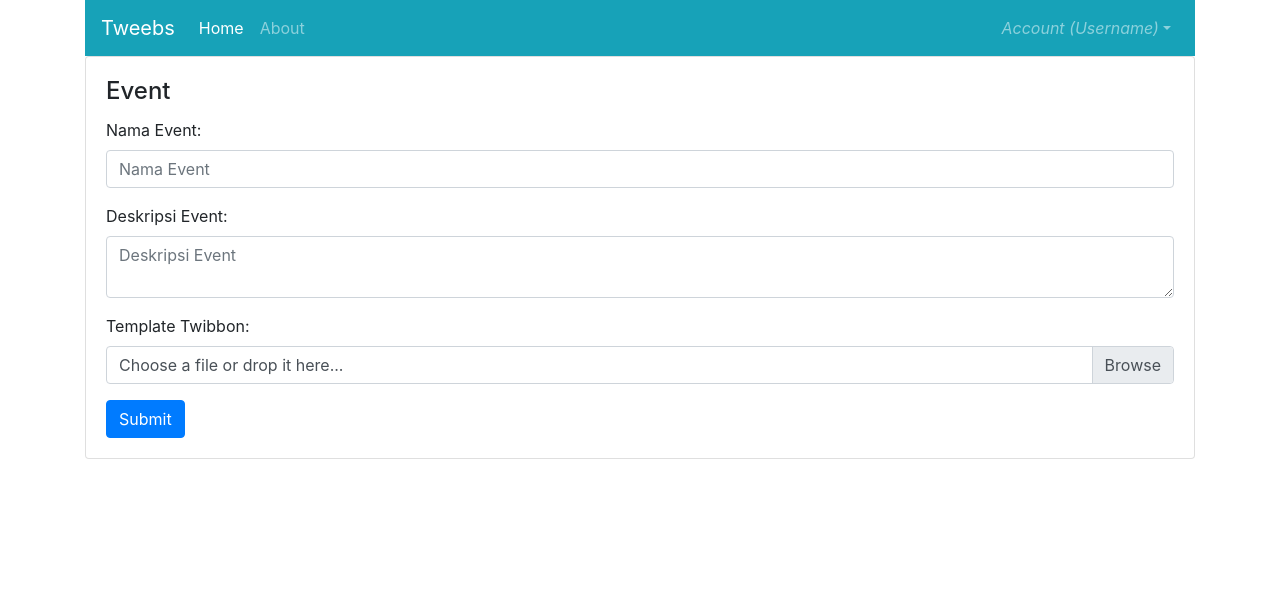
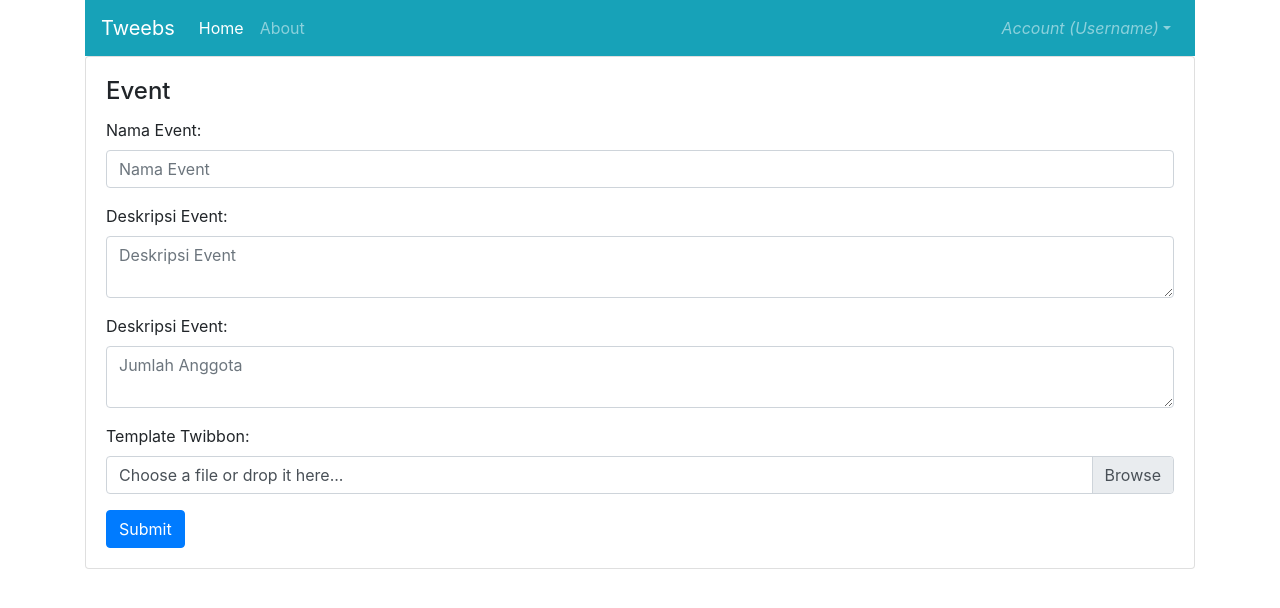
Before and after one commit to abisatria1/DIPL, a Vue app in the folder frontend/: page /event/add in a window 1280 px wide. Shown: the top 608 px of the page. Built offline with nearby package versions, Linux system fonts and the light colour scheme.

Commit message:
cleanup
Signed-off-by: Iqbal Syamil Ayasy <iqbal@pintu.co.id>

```diff
--- a/frontend/src/views/addEvent.vue
+++ b/frontend/src/views/addEvent.vue
@@ -29,6 +29,21 @@
           required
         ></b-form-textarea>
       </b-form-group>
+
+      <b-form-group
+        id="input-group-4"
+        label="Deskripsi Event:"
+        label-for="input-4"
+      >
+        <b-form-textarea
+          id="input-4"
+          v-model="form.jumlah_anggota"
+          type="text"
+          placeholder="Jumlah Anggota"
+          required
+        ></b-form-textarea>
+      </b-form-group>
+
 
       <b-form-group
         id="input-group-2"
```
Also changed, not shown: 1 other file (tests, documents, lock files or other folders).
